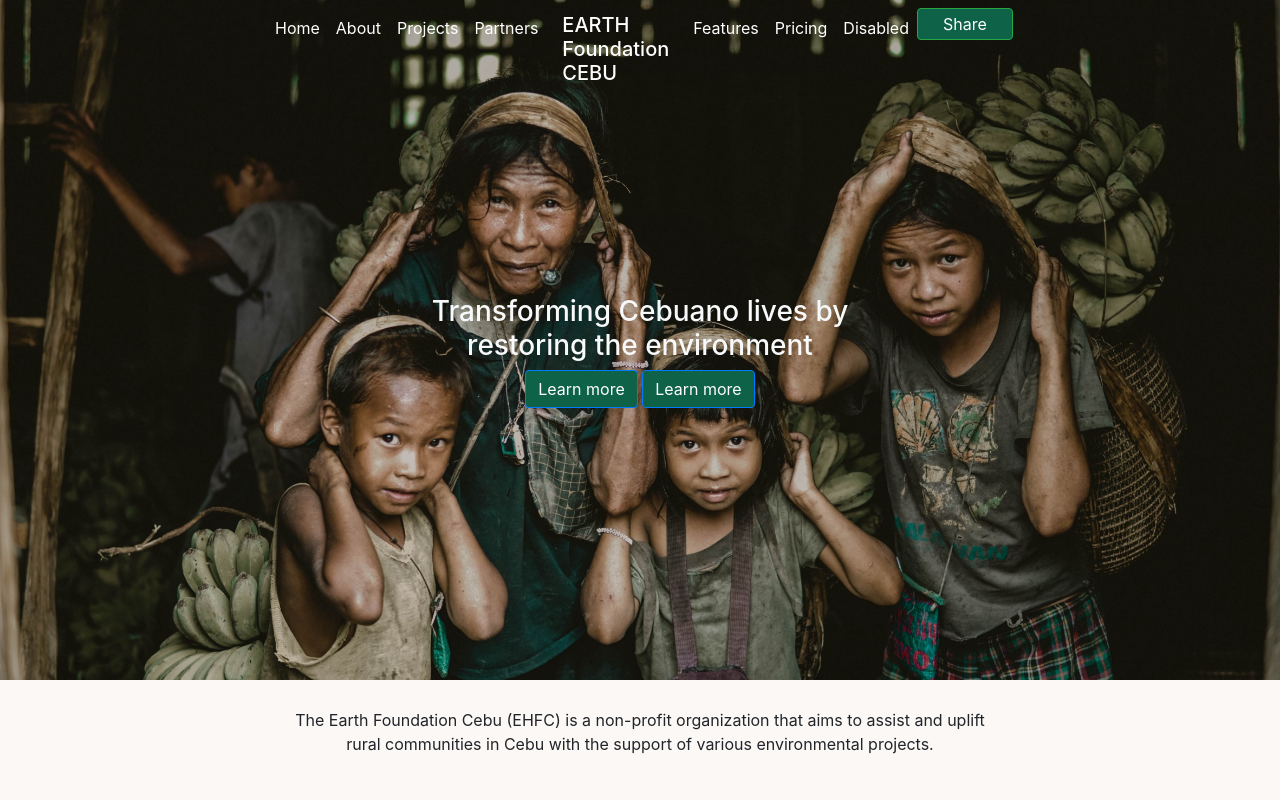
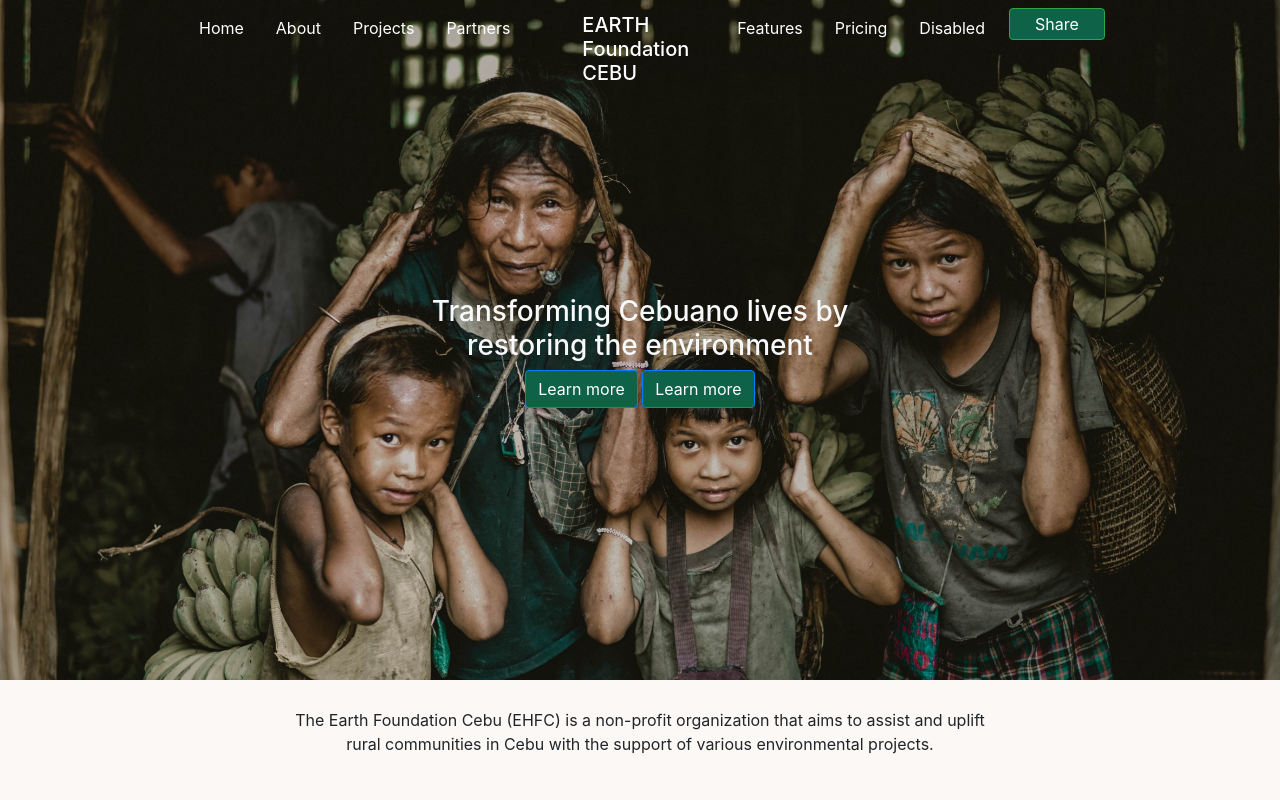
Before and after one commit to AndryRaza/Charity_Homepage, a plain HTML site: page index.html in a window 1280 px wide. Shown: the top 800 px of the page. Drawn offline with nearby package versions, Linux system fonts and the light colour scheme.

```diff
--- a/index.html
+++ b/index.html
@@ -26,30 +26,32 @@
                 </button>
                 <div class="collapse navbar-collapse d-flex justify-content-center " id="navbarNav">
                     <ul class="navbar-nav">
-                        <li class="nav-item active">
-                            <a class="nav-link text-white" href="#">Home <span class="sr-only">(current)</span></a>
+                        <li class="nav-item active pl-3" >
+                            <a class="nav-link text-white " href="#">Home <span class="sr-only">(current)</span></a>
                         </li>
-                        <li class="nav-item">
+                        <li class="nav-item pl-3">
                             <a class="nav-link text-white" href="#">About</a>
                         </li>
-                        <li class="nav-item">
+                        <li class="nav-item pl-3">
                             <a class="nav-link text-white" href="#">Projects</a>
                         </li>
-                        <li class="nav-item">
+                        <li class="nav-item pl-3">
                             <a class="nav-link disabled text-white" href="#">Partners</a>
                         </li>
                         <!--------Logo---------------->
-                        <a class="navbar-brand font-size-md text-white" href="#"><h5>EARTH <br> Foundation <br> CEBU</a></h5>
-                        <li class="nav-item">
+                        <a class="navbar-brand font-size-md text-white pl-4" href="#"><h5>EARTH <br> Foundation <br> CEBU</a></h5>
+                        <li class="nav-item pl-4">
                             <a class="nav-link text-white" href="#">Features</a>
                         </li>
-                        <li class="nav-item">
+                        <li class="nav-item pl-3">
                             <a class="nav-link text-white" href="#">Pricing</a>
                         </li>
-                        <li class="nav-item">
+                        <li class="nav-item pl-3">
                             <a class="nav-link disabled text-white" href="#">Disabled</a>
                         </li>
+                        <li class="pl-3">
                         <button id="boutonnav" type="button" class="btn btn-success text-white d-flex align-items-center justify-content-center">Share</button>
+                    </li>
                     </ul>
                 </div>
             </nav>
```
